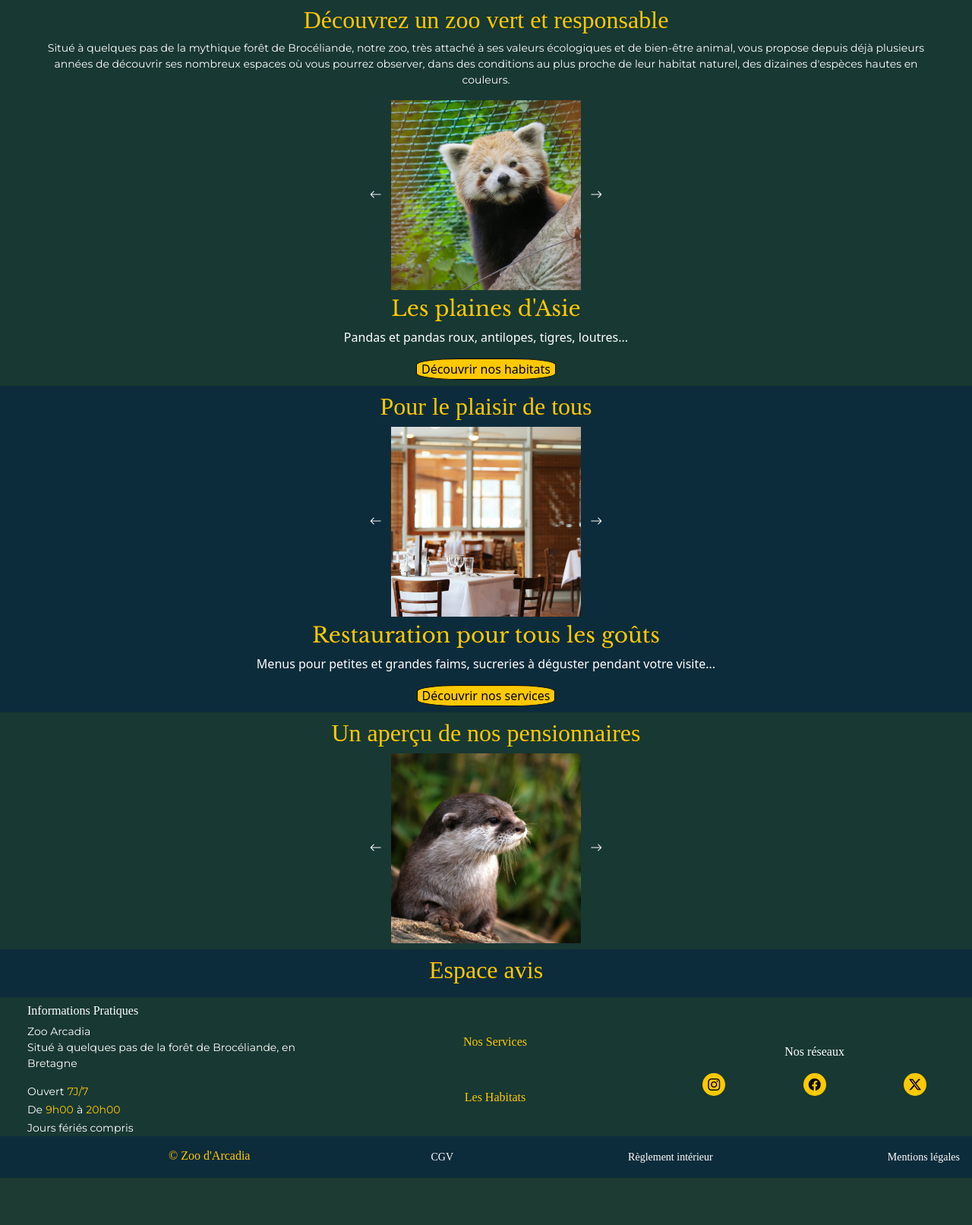
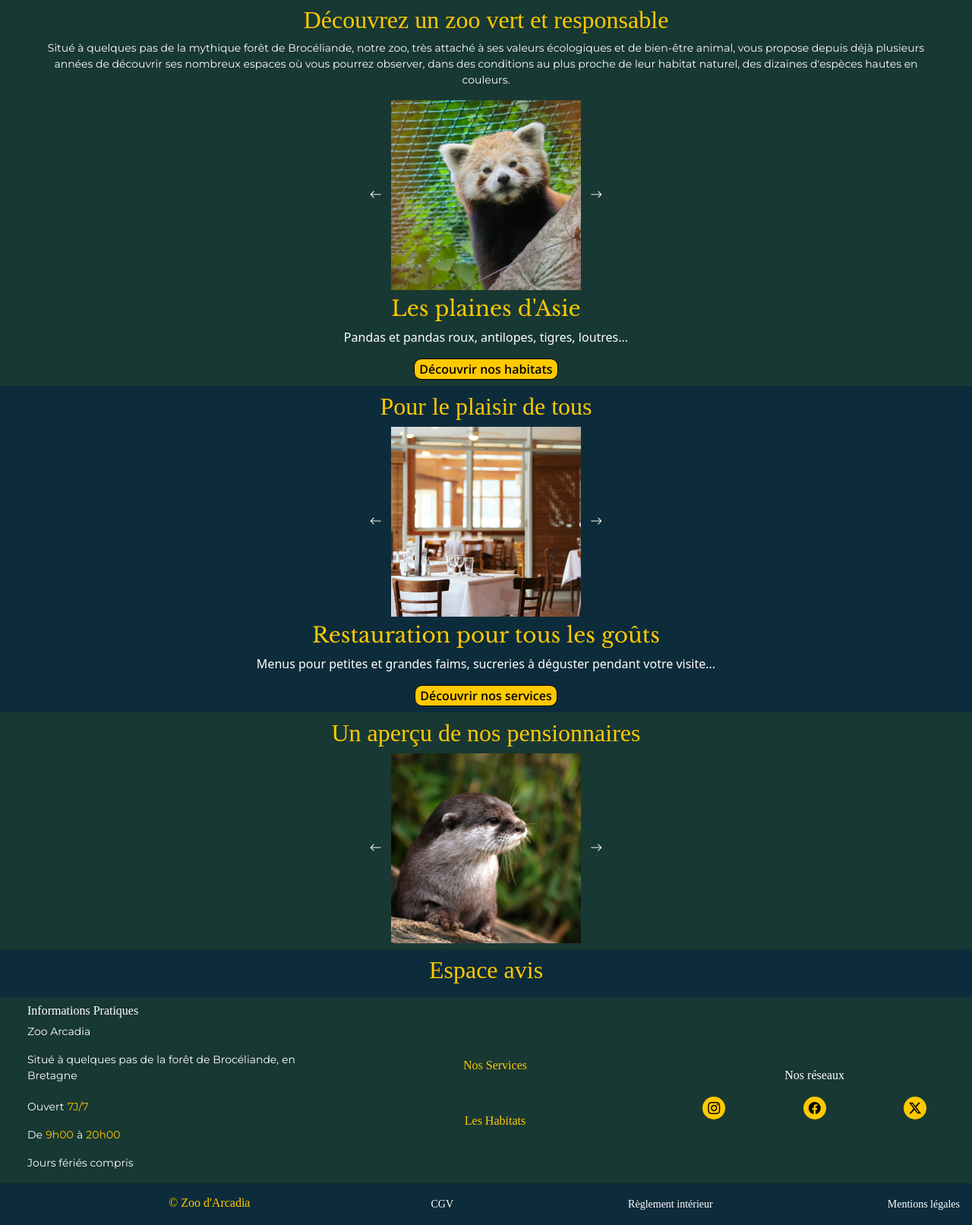
Before and after one commit to DieterHir/ARCADIA, a PHP site: page / in a window 1280 px wide. Shown: the part 357-1970 px from the top of the page at 76% size. Before the commit the page ends 1908 px from the top, so only its background shows below. Run offline with PHP 8.4, Linux system fonts and the light colour scheme; some libraries are stand-ins or nearby versions; some web fonts are replaced.

Commit message:
ajout du formulaire de contact et modifications css sur les pages home et services

```diff
--- a/pages/home.html
+++ b/pages/home.html
@@ -24,7 +24,7 @@
         <h3 class="secondary h2-font mt-2">Les plaines d'Asie</h3>
         <p class="primary">Pandas et pandas roux, antilopes, tigres, loutres...</p>
         <a href="/habitats">
-            <button id="more" class="text-center">Découvrir nos habitats</button>
+            <button class="button" class="text-center">Découvrir nos habitats</button>
         </a>
     </div>
 </div>
@@ -42,7 +42,7 @@
         <h3 class="secondary h2-font mt-2">Restauration pour tous les goûts</h3>
         <p class="primary">Menus pour petites et grandes faims, sucreries à déguster pendant votre visite...</p>
         <a href="/services">
-            <button id="more" class="text-center">Découvrir nos services</button>
+            <button class="button" class="text-center">Découvrir nos services</button>
         </a>
     </div>
 </div>
--- a/scss/_custom.scss
+++ b/scss/_custom.scss
@@ -101,24 +101,25 @@ $navigation-font: "PoetsenOne";
     }
 }
 
-.presentation-card {
-    // img {
-    //     width: 150px;
-    //     height: 150px;
-    //     object-fit: cover;
-    // }
-
-    #more {
-        background-color: $secondary;
-        border-radius: 30%;
-        border: 1px black solid;
-    }
+.button {
+    background-color: $secondary;
+    border: 1px black solid;
+    border-radius: 10px;
+    font-family: $button-font;
+    font-weight: 600;
 }
 
 img {
     width: 150px;
     height: 150px;
     object-fit: cover;
+}
+
+//Reset du margin des paragraphes
+
+p {
+    margin: 0;
+    padding-bottom: 1rem;
 }
 
 // #avis {
@@ -131,6 +132,29 @@ img {
 //         object-fit: cover;
 //     }
 // }
+
+.fond-foret {
+    width: auto;
+    height: 550px;
+    background-image: url(../images/foret.jpg);
+    object-fit: cover;
+
+    .contact-form {
+        width: 90%;
+        margin: 5%;
+    }
+}
+
+.form-group {
+    label {
+        font-size: 14px;
+    }
+
+    input {
+        background-color: $bg-secondary;
+        border: none;
+    }
+}
 
 @include media-breakpoint-up(sm) {
     hr {
@@ -149,6 +173,14 @@ img {
         width: 200px;
         height: 200px;
     }
+
+    .fond-foret {
+        height: 500px;
+
+        .contact-form {
+            width: 70%;
+        }
+    }
 }
 
 @include media-breakpoint-up(lg) {
@@ -166,6 +198,13 @@ img {
         height: 250px;
     }
 
+    .fond-foret {
+        height: 600px;
+
+        .contact-form {
+            width: 60%;
+        }
+    }
 }
 
 @include media-breakpoint-up(xxl) {
@@ -183,6 +222,13 @@ img {
         height: 300px;
     }
 
+    .fond-foret {
+        height: 700px;
+
+        .contact-form {
+            width: 60%;
+        }
+    }
 }
 
 #infos {
```
Also changed, not shown: pages/contact.html (+20 -1 lines), pages/services.html (+6 -1 lines), scss/main.css, 1 other file.
